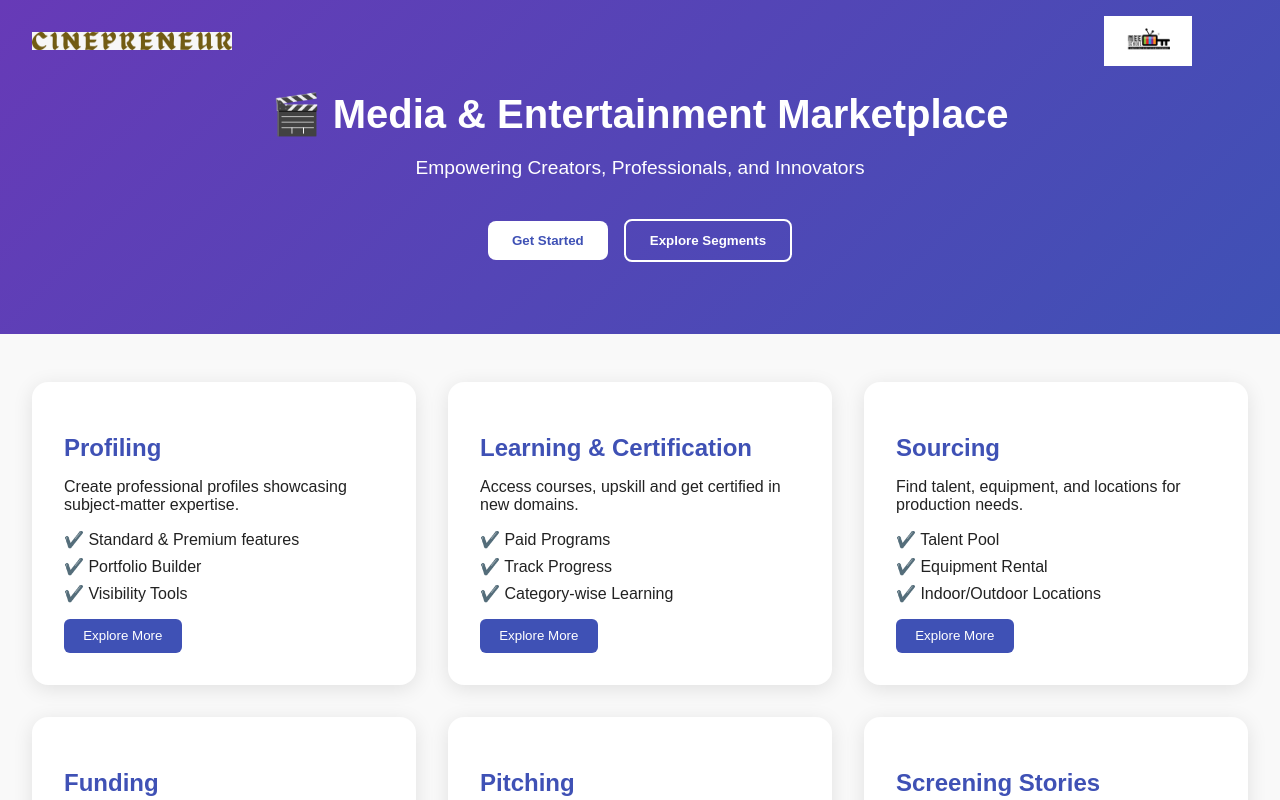
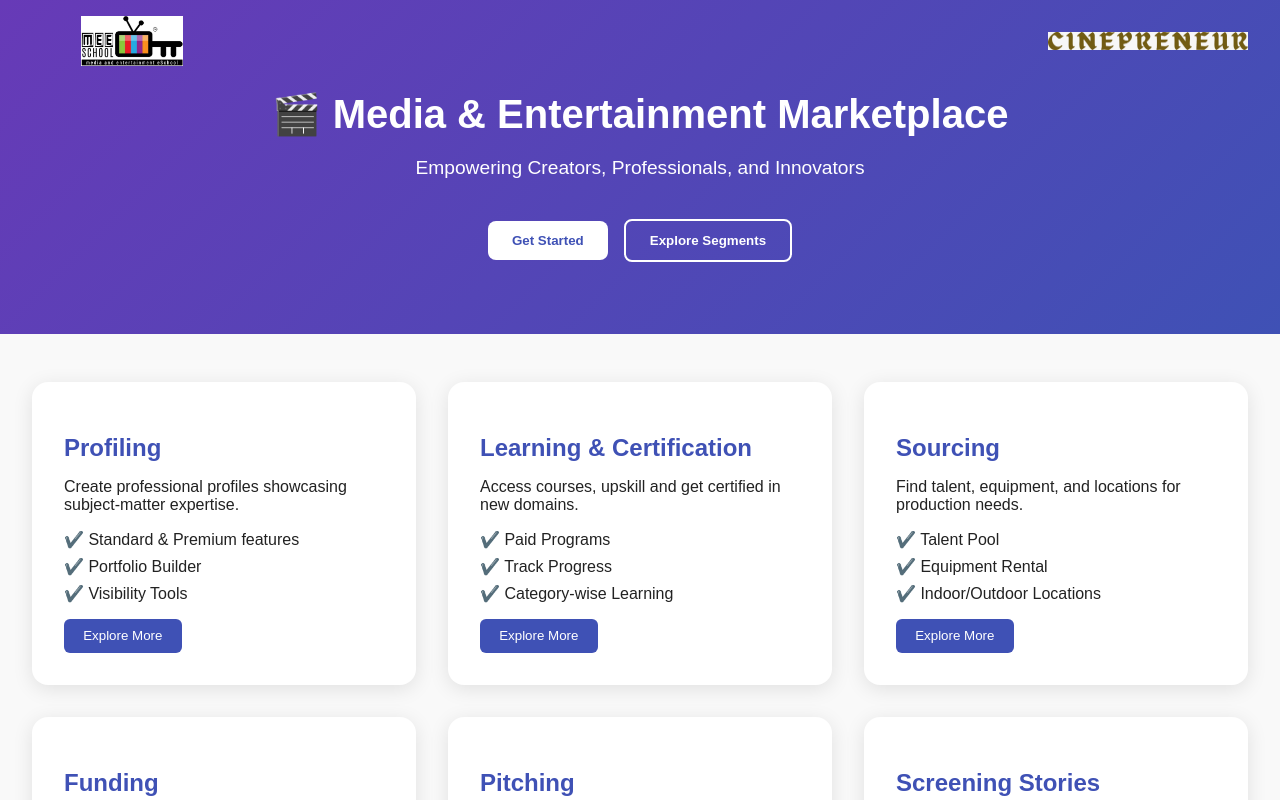
Before and after one commit to Pranay-Erra/MeProWeblite, a React (Create React App) app in the folder ui/: page /home in a window 1280 px wide. Shown: the top 800 px of the page. Built offline with nearby package versions, Linux system fonts and the light colour scheme.

Commit message:
position changed

```diff
--- a/ui/public/index.html
+++ b/ui/public/index.html
@@ -2,7 +2,7 @@
 <html lang="en">
   <head>
     <meta charset="utf-8" />
-    <link rel="icon" href="p2.jpg" />
+    <link rel="icon" href="p3.jpg" />
     <meta name="viewport" content="width=device-width, initial-scale=1" />
     <meta name="theme-color" content="#000000" />
     <meta
--- a/ui/src/LandingPage/LandingPage.js
+++ b/ui/src/LandingPage/LandingPage.js
@@ -40,10 +40,10 @@ const LandingPage = () => {
       <header className="hero">
         <div className="logo-container">
           <div className="logo-left">
-            <img src="/p1.jpg" alt="Cinepreneur Logo" className="cinepreneur-logo" />
+            <img src="/p3.jpg" alt="Cinepreneur Logo" className="cinepreneur-logo" />
           </div>
           <div className="logo-right">
-            <img src="/p2.jpg" alt="MeeSchool Logo" className="meeschool-logo" />
+            <img src="/p1.jpg" alt="MeeSchool Logo" className="meeschool-logo" />
           </div>
         </div>
         <h1>🎬 Media & Entertainment Marketplace</h1>
```
Also changed, not shown: ui/public/p3.jpg (added).
